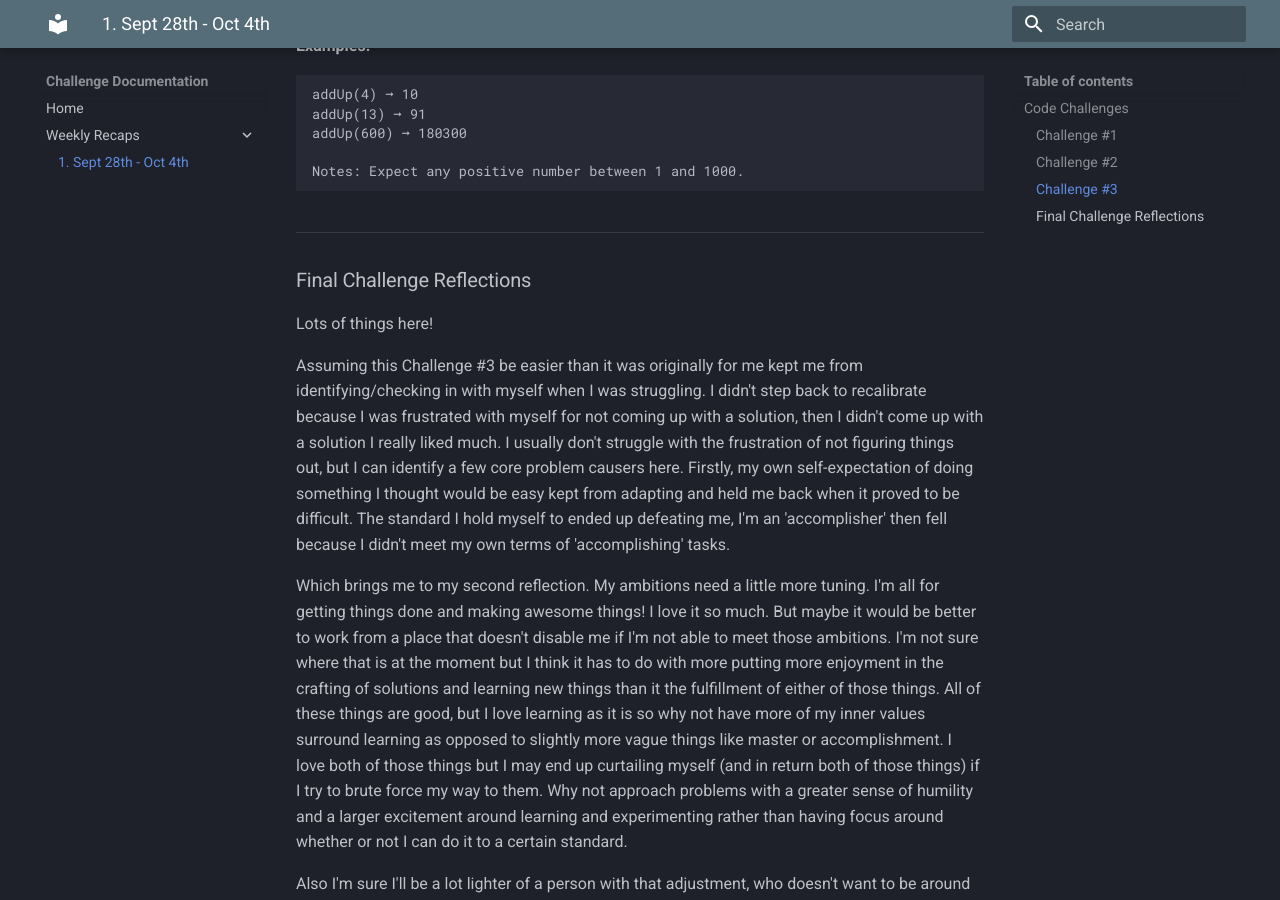
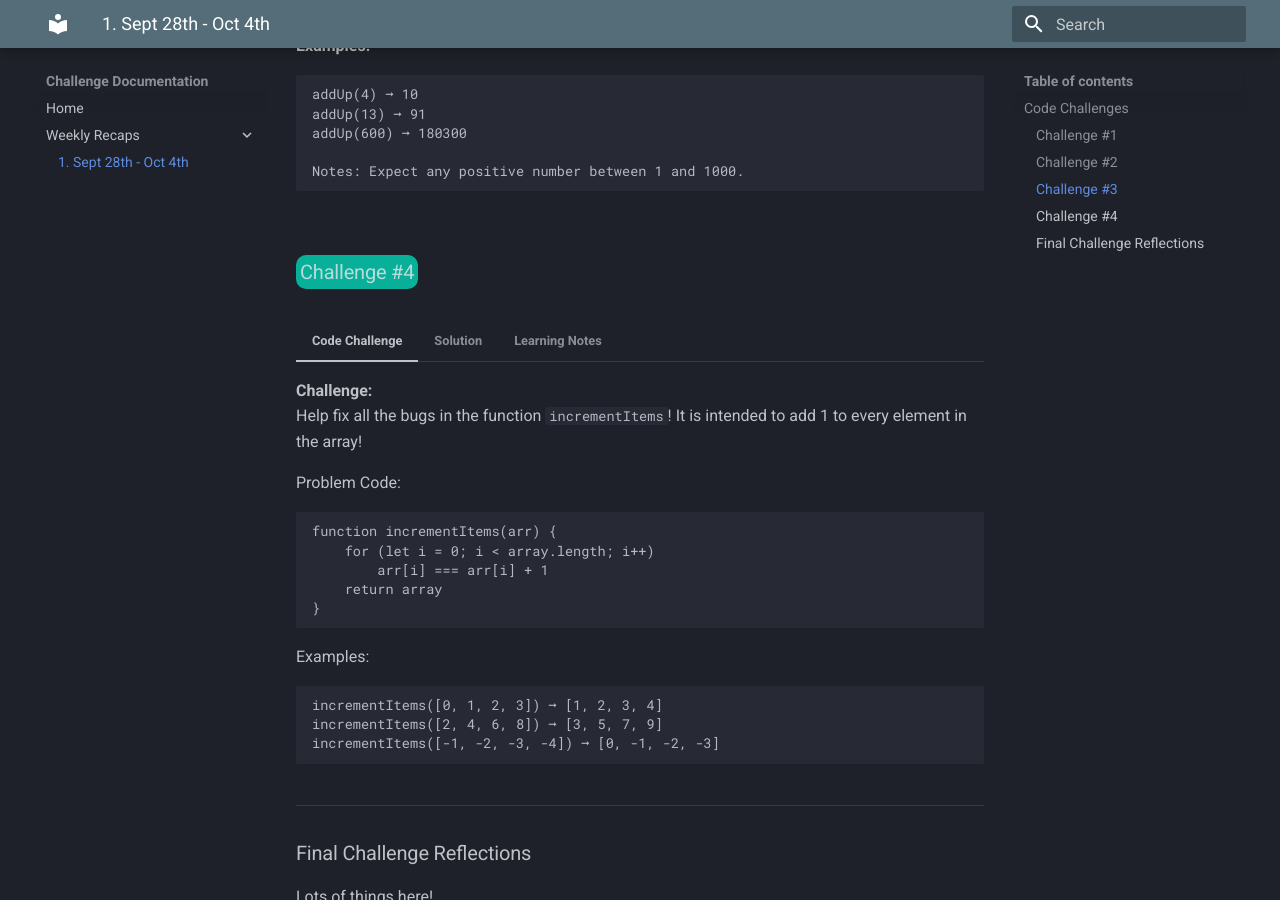
Before and after one commit to RobertEJohnson/Coding-Challenge-Tracker, an MkDocs documentation site: the page built from docs/weeklyRecaps/week1.md, in a window 1280 px wide and 900 px high, scrolled down 1360 px. Built offline with MkDocs 1.6.1 and Material for MkDocs 9.7.7, drawn with Linux system fonts in a browser that asks for light colours; some of the changed lines change nothing that is shown.

Commit message:
added challenge 4

````diff
--- a/docs/weeklyRecaps/week1.md
+++ b/docs/weeklyRecaps/week1.md
@@ -192,6 +192,72 @@
     >could have helped me identify a pattern to work with, and that would help develop a better solution. I kept it too big and
     >didn't break it into small pieces, because at first it didn't seem like a tough task.
 
+### Challenge #4 {: .challenge .challenge--edabit}
+
+=== "Code Challenge"
+
+    **Challenge:**
+    Help fix all the bugs in the function ```incrementItems```! It is intended to add 1 to every element in the array!
+
+    Problem Code:
+
+        function incrementItems(arr) {
+            for (let i = 0; i < array.length; i++)
+                arr[i] === arr[i] + 1
+            return array
+        }
+
+    Examples:
+
+        incrementItems([0, 1, 2, 3]) ➞ [1, 2, 3, 4]
+        incrementItems([2, 4, 6, 8]) ➞ [3, 5, 7, 9]
+        incrementItems([-1, -2, -3, -4]) ➞ [0, -1, -2, -3]
+
+
+=== "Solution"
+
+    **Solution:** Trying to only solve bugs and not refactor layout, this is my solution:
+
+        function incrementItems(arr) {
+            for (let i = 0; i < arr.length; i++){
+                arr[i] = arr[i] + 1;
+            }
+            return arr;
+        }
+
+    If I were also adjusting layout, I would add a ```+=``` instead of ```arr[i] + 1```. I'm not a big fan of using ```arr``` as a parameter name, ```array``` isn't the best alternative because it's really close to the keyword ```Array```, that'll get confusing the moment we start using methods. So I'd say a good alternative would be ```inputArray``` or something similar to name the parameter. A few extra characters is always worth it for readability, you can minify the files later anyway.
+
+    This code doesn't take into account if a user were to pass in data types that aren't numbers. This is something that also should be checked for, we could throw a conditional inside of the for loop with the typeof operator, something like this does the trick...
+
+        for (let i = 0; i < arr.length; i++){
+                if(typeof(arr[i]) === 'number'){
+                    arr[i] = arr[i] + 1;
+                }
+                else{
+                    alert('When using the incrementItems function, please use arrays that contain ONLY numbers');
+                    return;
+                }
+            }
+        return arr;
+
+
+
+=== "Learning Notes"
+
+    **Learning Notes:**
+
+    >I really wanted to use a ternary operator here, but realized I would have to be returning within the false condition only which won't work. I read up upon why exactly this doesn't work and it has to do with statements vs. expressions. Essentially expressions (such as ternary operators) **have to produce a value**. Meanwhile statements (like a return) **perform an action**.
+
+    >Expressions can be used as statements, but unfortunately statements cannot be used as expressions.
+
+    >A ternary operator is an expression, It is ```(condition expression) ? (true expression) : (false expression)``` it has to **produce a value**. A statement like ```return``` stops that producing a value from ever happening. It says do this. An if statement is ```if(expression){statement}```
+
+    >It's logical to me that I CANNOT write the expression of an if statement as ```if(return 'hello world')```. Why is this? I have no way to evaluate that expression because the return statement is doing a separate thing. It's not actually producing a value, its performing an action, so the expression condition is not met. By using a return statement in a ternary operator I was trying to do the same thing. The reason *it works* in an if **statement** is because the code block is just that, a statement. I'm quite positive the the other way to say ternary operator is ternary expression, it doesn't replace the expression with a statement, it has to ultimately be an expression.
+
+
+    >Maybe I should make a memory mnemonic to help remember the relationship between expressions and statements... how about... expressing, two s's (ss) because it can do both expressing and statements. Statements have no repeating letters because it cannot do both. That sorta works, I'll stick with that for now.
+
+
 ---
 
 ### Final Challenge Reflections
````
